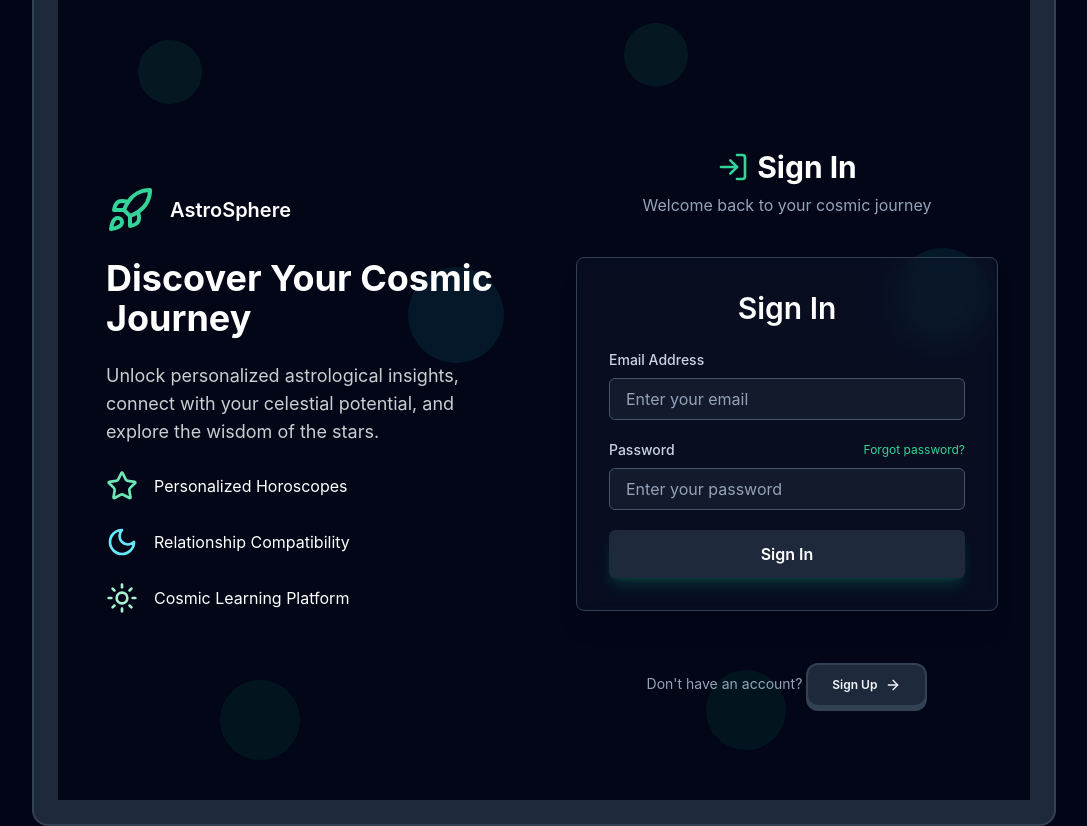
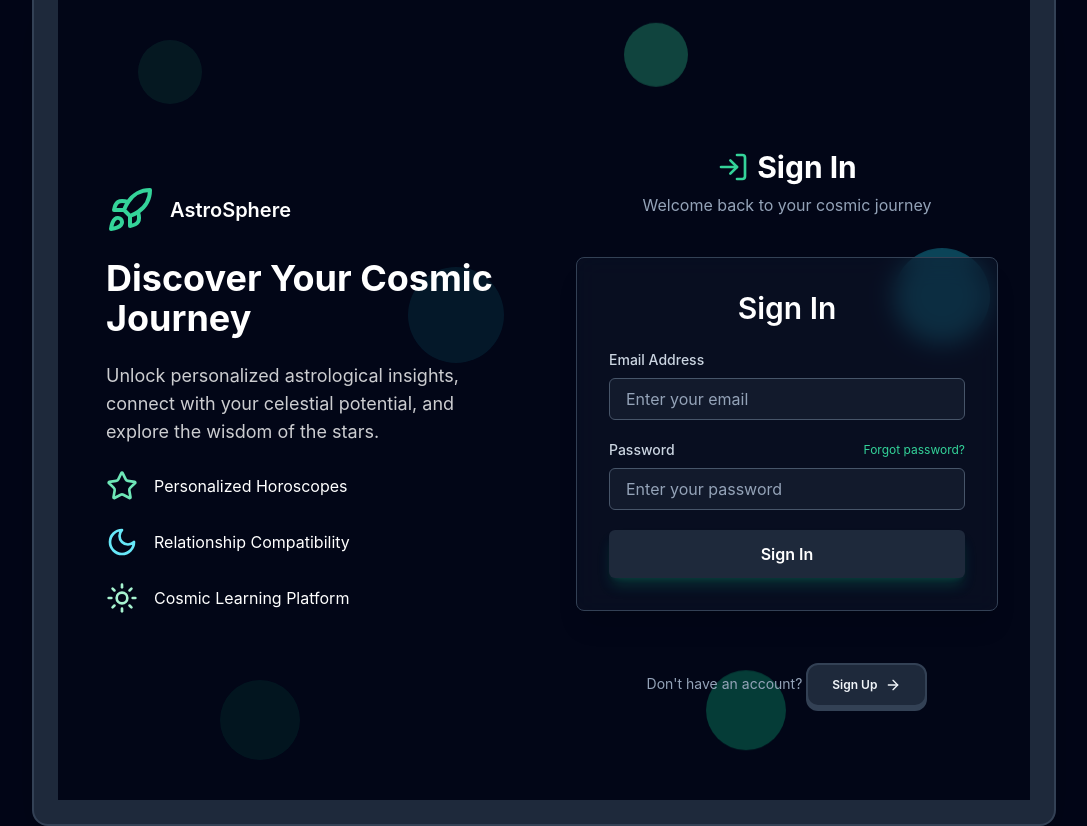
Before and after one commit to M-ayank2005/Astrosphere, a Next.js app: page /loginPage in a window 1280 px wide. Shown: the whole page, without its empty margins (96-1183 px from the left). Built offline with nearby package versions, Linux system fonts and the light colour scheme.

Commit message:
fixed ui of login page

```diff
--- a/src/app/loginPage/page.js
+++ b/src/app/loginPage/page.js
@@ -67,7 +67,7 @@ function Page() {
 
         {/* Right Side - Authentication Form */}
         <div className="flex flex-col justify-center h-screen space-y-6 relative overflow-hidden bg-slate-950">
-          <div className="absolute top-0 left-0 w-full h-full opacity-30 pointer-events-none">
+          <div className="absolute top-0 left-0 w-full h-screen pointer-events-none">
             <div className="absolute animate-float top-10 left-20 w-16 h-16 bg-emerald-400/30 rounded-full"></div>
             <div className="absolute animate-float-delay top-1/3 right-10 w-24 h-24 bg-cyan-400/30 rounded-full"></div>
             <div className="absolute animate-float-delay-2 bottom-10 left-1/3 w-20 h-20 bg-emerald-500/30 rounded-full"></div>
--- a/src/components/Signupform.jsx
+++ b/src/components/Signupform.jsx
@@ -154,7 +154,7 @@ const SignUpForm = () => {
                 <option value="Married" className="bg-slate-800 text-white">Married</option>
               </select>
             </div>
-            {status === 'Engaged' && (
+            {(status === 'Engaged'||status === 'Married') && (
               <div>
                 <label htmlFor="partnerName" className="block text-sm font-medium text-slate-300 mb-1">
                   Partner Name
```
